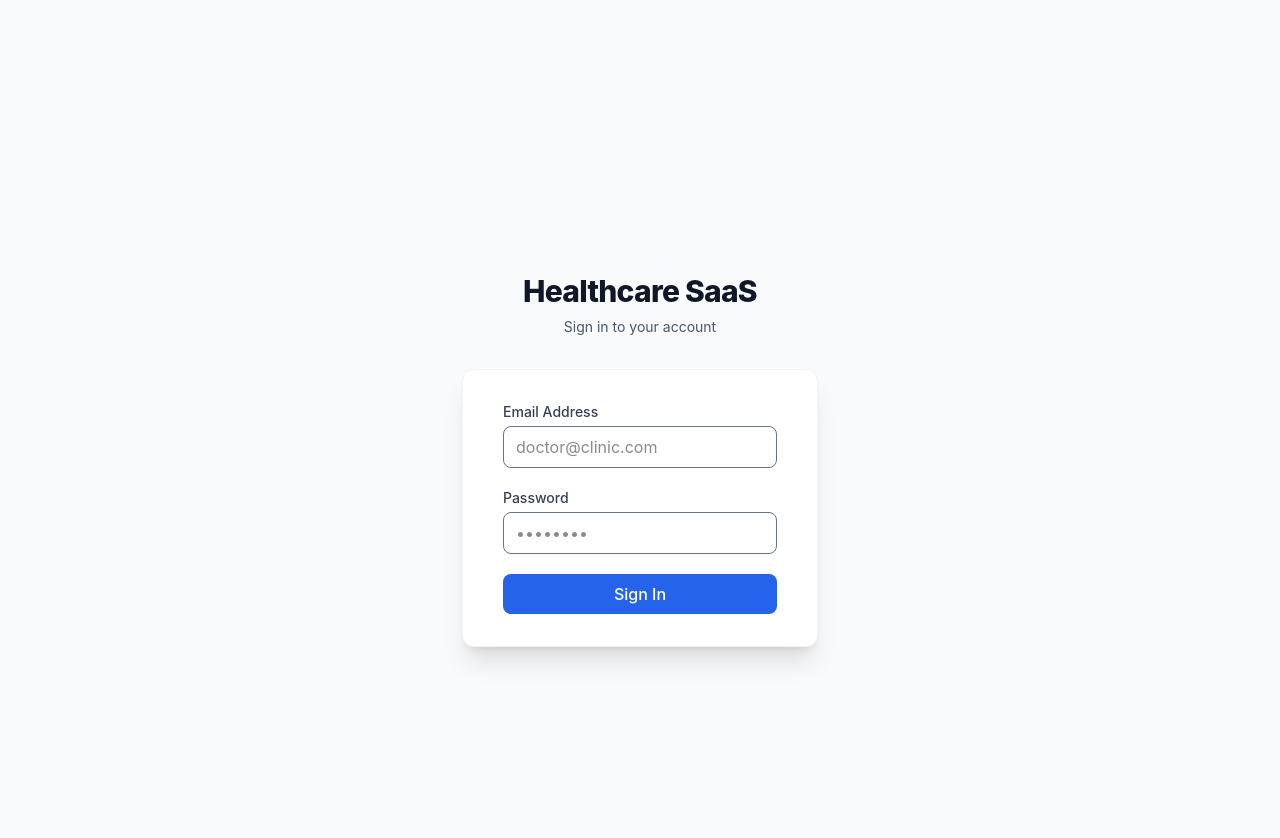
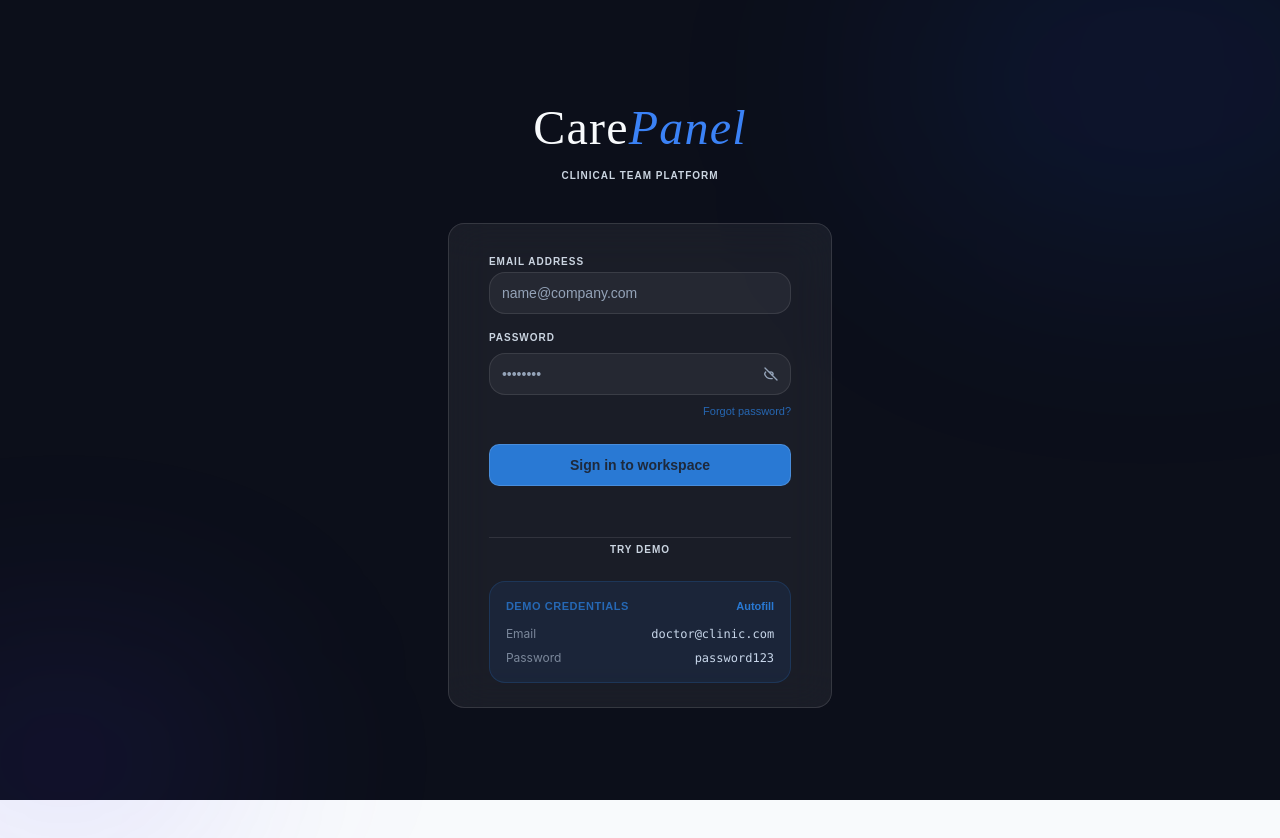
Before and after one commit to 22-vanshika/CarePanel, a React (Vite) app: page /login in a window 1280 px wide. Shown: the top 838 px of the page. Built offline with nearby package versions, Linux system fonts and the light colour scheme; no server answers.

Commit message:
feat: redesign login page with 3D background animation and enhanced form styling

```diff
--- a/package.json
+++ b/package.json
@@ -10,6 +10,7 @@
     "preview": "vite preview"
   },
   "dependencies": {
+    "@splinetool/react-spline": "^4.1.0",
     "axios": "^1.15.2",
     "firebase": "^12.12.1",
     "react": "^19.2.5",
--- a/src/modules/auth/components/ForgotPasswordForm.tsx
+++ /dev/null
@@ -1 +0,0 @@
-// Renders the UI for capturing a user's email for password reset.
--- /dev/null
+++ b/src/modules/auth/components/LoginBackground.tsx
@@ -0,0 +1,30 @@
+import React, { useState } from 'react';
+import Spline from '@splinetool/react-spline';
+
+const LoginBackground: React.FC = () => {
+  const [isLoaded, setIsLoaded] = useState(false);
+
+  return (
+    <div className="fixed inset-0 z-0 w-full h-full bg-[#0a0a0f] transition-colors duration-1000">
+      <style>{`
+        a[href*="spline.design"] { display: none !important; }
+      `}</style>
+      <div className={`w-full h-full transition-opacity duration-1000 ${isLoaded ? 'opacity-100' : 'opacity-0'} pointer-events-none`}>
+        <Spline
+          scene="https://prod.spline.design/CPFheZlqeAQf8NFX/scene.splinecode"
+          className="w-full h-full"
+          onLoad={() => setIsLoaded(true)}
+        />
+      </div>
+
+      {/* Subtle Dark Overlay to ensure text readability */}
+      <div className="absolute inset-0 bg-slate-900/40 pointer-events-none" />
+
+      {/* Abstract static light spots for extra flair (removed animation) */}
+      <div className="absolute top-[-10%] right-[-10%] w-[40%] h-[40%] bg-blue-600/10 blur-[120px] rounded-full pointer-events-none" />
+      <div className="absolute bottom-[-10%] left-[-10%] w-[30%] h-[30%] bg-indigo-600/10 blur-[100px] rounded-full pointer-events-none" />
+    </div>
+  );
+};
+
+export default LoginBackground;
--- a/src/modules/auth/components/LoginForm.tsx
+++ b/src/modules/auth/components/LoginForm.tsx
@@ -10,6 +10,7 @@ interface LoginFormProps {
 const LoginForm: React.FC<LoginFormProps> = ({ onSubmit, isLoading, error }) => {
   const [email, setEmail] = useState('');
   const [password, setPassword] = useState('');
+  const [showPassword, setShowPassword] = useState(false);
 
   const handleSubmit = (e: React.FormEvent) => {
     e.preventDefault();
@@ -18,16 +19,25 @@ const LoginForm: React.FC<LoginFormProps> = ({ onSubmit, isLoading, error }) =>
     }
   };
 
+  const handleAutofillDemo = () => {
+    setEmail('doctor@clinic.com');
+    setPassword('password123');
+  };
+
   return (
-    <form onSubmit={handleSubmit} className="w-full max-w-sm space-y-5">
+    <div className="w-full space-y-6">
+      <form onSubmit={handleSubmit} className="space-y-4">
         {error && (
-        <div className="bg-red-50 border-l-4 border-red-500 text-red-700 p-4 rounded shadow-sm text-sm" role="alert">
+          <div className="text-[var(--color-error)] px-3 py-2 text-sm pt-sans-bold animate-shake flex items-center gap-2">
+            <svg className="w-4 h-4" fill="none" stroke="currentColor" viewBox="0 0 24 24">
+              <path strokeLinecap="round" strokeLinejoin="round" strokeWidth={2} d="M12 8v4m0 4h.01M21 12a9 9 0 11-18 0 9 9 0 0118 0z" />
+            </svg>
             {error}
           </div>
         )}
 
-      <div>
-        <label className="block text-sm font-medium text-gray-700 mb-1" htmlFor="email">
+        <div className="space-y-2">
+          <label className="text-[10px] pt-sans-bold text-[var(--color-text-muted)] uppercase tracking-widest" htmlFor="email">
             Email Address
           </label>
           <input
@@ -37,35 +47,105 @@ const LoginForm: React.FC<LoginFormProps> = ({ onSubmit, isLoading, error }) =>
             onChange={(e) => setEmail(e.target.value)}
             required
             disabled={isLoading}
-          className="input-field disabled:bg-gray-50 disabled:text-gray-500"
-          placeholder="doctor@clinic.com"
+            className="w-full bg-white/[0.05] border border-white/10 rounded-lg px-3 py-2.5 text-sm text-[var(--color-text)] focus:outline-none focus:border-[var(--color-primary)] focus:bg-white/[0.08] transition-colors placeholder:text-[var(--color-secondary)] pt-sans-regular"
+            placeholder="name@company.com"
           />
         </div>
 
-      <div>
-        <label className="block text-sm font-medium text-gray-700 mb-1" htmlFor="password">
+        <div className="space-y-2">
+          <div className="flex justify-between items-center">
+            <label className="text-[10px] pt-sans-bold text-[var(--color-text-muted)] uppercase tracking-widest" htmlFor="password">
               Password
             </label>
+          </div>
+          <div className="relative group">
             <input
               id="password"
-          type="password"
+              type={showPassword ? "text" : "password"}
               value={password}
               onChange={(e) => setPassword(e.target.value)}
               required
               disabled={isLoading}
-          className="input-field disabled:bg-gray-50 disabled:text-gray-500"
+              className="w-full bg-white/[0.05] border border-white/10 rounded-lg pl-3 pr-10 py-2.5 text-sm text-[var(--color-text)] focus:outline-none focus:border-[var(--color-primary)] focus:bg-white/[0.08] transition-colors placeholder:text-[var(--color-secondary)] pt-sans-regular"
               placeholder="••••••••"
             />
+            <button
+              type="button"
+              onClick={() => setShowPassword(!showPassword)}
+              className="absolute inset-y-0 right-0 pr-3 flex items-center z-10 text-[var(--color-secondary)] hover:text-white transition-colors cursor-pointer"
+            >
+              {showPassword ? (
+                <svg className="w-4 h-4" fill="none" stroke="currentColor" viewBox="0 0 24 24">
+                  <path strokeLinecap="round" strokeLinejoin="round" strokeWidth={2} d="M15 12a3 3 0 11-6 0 3 3 0 016 0z" />
+                  <path strokeLinecap="round" strokeLinejoin="round" strokeWidth={2} d="M2.458 12C3.732 7.943 7.523 5 12 5c4.478 0 8.268 2.943 9.542 7-1.274 4.057-5.064 7-9.542 7-4.477 0-8.268-2.943-9.542-7z" />
+                </svg>
+              ) : (
+                <svg className="w-4 h-4" fill="none" stroke="currentColor" viewBox="0 0 24 24">
+                  <path strokeLinecap="round" strokeLinejoin="round" strokeWidth={2} d="M13.875 18.825A10.05 10.05 0 0112 19c-4.478 0-8.268-2.943-9.543-7a9.97 9.97 0 011.563-3.029m5.858.908a3 3 0 114.243 4.243M9.878 9.878l4.242 4.242M9.88 9.88l-3.29-3.29m7.532 7.532l3.29 3.29M3 3l18 18" />
+                </svg>
+              )}
+            </button>
+          </div>
+          <div className="flex justify-end mt-1">
+            <a href="#" className="text-[11px] pt-sans-regular text-[#2979d4] hover:underline opacity-80">
+              Forgot password?
+            </a>
+          </div>
         </div>
 
         <button
           type="submit"
           disabled={isLoading}
-        className="w-full btn-primary disabled:opacity-70 disabled:cursor-not-allowed"
+          className="w-full bg-[#2979d4] hover:bg-[#2368b8] text-[var(--color-surface)] pt-sans-bold py-2.5 mt-6 rounded-[10px] border border-white/15 transition-all active:scale-[0.98] disabled:opacity-70 disabled:cursor-not-allowed flex items-center justify-center gap-2 text-sm"
         >
-        {isLoading ? 'Signing in...' : 'Sign In'}
+          {isLoading ? (
+            <>
+              <svg className="animate-spin h-4 w-4 text-white" fill="none" viewBox="0 0 24 24">
+                <circle className="opacity-25" cx="12" cy="12" r="10" stroke="currentColor" strokeWidth="4" />
+                <path className="opacity-75" fill="currentColor" d="M4 12a8 8 0 018-8V0C5.373 0 0 5.373 0 12h4zm2 5.291A7.962 7.962 0 014 12H0c0 3.042 1.135 5.824 3 7.938l3-2.647z" />
+              </svg>
+              Signing in...
+            </>
+          ) : (
+            'Sign in to workspace'
+          )}
         </button>
       </form>
+
+      <div className="pt-6 mt-8 relative">
+        <div className="absolute inset-0 flex items-center" aria-hidden="true">
+          <div className="w-full border-t border-white/10"></div>
+        </div>
+        <div className="relative flex justify-center">
+          <span className="px-2 bg-transparent text-[10px] pt-sans-bold text-[var(--color-text-muted)] uppercase tracking-widest bg-[#151515]">
+            Try Demo
+          </span>
+        </div>
+      </div>
+
+      <div className="mt-6 bg-[#2979d4]/10 border border-[#2979d4]/20 rounded-lg p-4">
+        <div className="flex items-center justify-between mb-3">
+          <span className="text-[11px] pt-sans-bold text-[#2979d4]/80 uppercase tracking-wider">Demo Credentials</span>
+          <button
+            type="button"
+            onClick={handleAutofillDemo}
+            className="text-[11px] text-[#2979d4] pt-sans-bold hover:underline"
+          >
+            Autofill
+          </button>
+        </div>
+        <div className="text-xs space-y-2 font-mono text-blue-100/90">
+          <div className="flex justify-between items-center">
+            <span className="font-sans text-blue-100/50">Email</span>
+            <span>doctor@clinic.com</span>
+          </div>
+          <div className="flex justify-between items-center">
+            <span className="font-sans text-blue-100/50">Password</span>
+            <span>password123</span>
+          </div>
+        </div>
+      </div>
+    </div>
   );
 };
 
--- a/src/modules/auth/pages/LoginPage.tsx
+++ b/src/modules/auth/pages/LoginPage.tsx
@@ -2,6 +2,7 @@ import React, { useEffect } from 'react';
 import { useNavigate } from 'react-router-dom';
 import { useAuth } from '../hooks/useAuth';
 import LoginForm from '../components/LoginForm';
+import LoginBackground from '../components/LoginBackground';
 
 const LoginPage: React.FC = () => {
   const { user, isLoading, error, login } = useAuth();
@@ -14,18 +15,20 @@ const LoginPage: React.FC = () => {
   }, [user, navigate]);
 
   return (
-    <div className="min-h-screen bg-gray-50 flex flex-col justify-center py-12 sm:px-6 lg:px-8">
-      <div className="sm:mx-auto sm:w-full sm:max-w-md">
-        <h2 className="mt-6 text-center text-3xl font-extrabold text-gray-900 tracking-tight">
-          Healthcare SaaS
+    <div data-theme="dark" className="h-screen flex flex-col py-12 sm:px-6 lg:px-8 relative overflow-hidden bg-transparent pt-sans-regular text-[var(--color-text)]">
+      <LoginBackground />
+
+      <div className="sm:mx-auto sm:w-full sm:max-w-md relative z-10 flex flex-col items-center">
+        <h2 className="mt-2 text-center text-5xl kaushan-script-regular tracking-wide">
+          Care<span className="italic text-[var(--color-primary)]">Panel</span>
         </h2>
-        <p className="mt-2 text-center text-sm text-gray-600">
-          Sign in to your account
+        <p className="mt-4 text-center text-[10px] uppercase tracking-widest text-[var(--color-text-muted)] pt-sans-bold">
+          Clinical team platform
         </p>
       </div>
 
-      <div className="mt-8 sm:mx-auto sm:w-full sm:max-w-md">
-        <div className="bg-white py-8 px-4 shadow-xl sm:rounded-xl sm:px-10 flex justify-center border border-gray-100">
+      <div className="mt-10 sm:mx-auto sm:w-full sm:max-w-md relative z-10 flex flex-col items-center">
+        <div className="w-full py-6 px-4 sm:px-10 flex flex-col bg-white/[0.06] backdrop-blur-[20px] rounded-[16px] border border-white/[0.12]">
           <LoginForm onSubmit={login} isLoading={isLoading} error={error} />
         </div>
       </div>
--- a/src/styles/globals.css
+++ b/src/styles/globals.css
@@ -1,5 +1,7 @@
 @import "tailwindcss";
 @import "./tokens.css";
+@import url('https://fonts.googleapis.com/css2?family=Kaushan+Script&display=swap');
+@import url('https://fonts.googleapis.com/css2?family=PT+Sans:ital,wght@0,400;0,700;1,400;1,700&display=swap');
 
 /* Base Resets and Variables Application */
 @layer base {
@@ -7,6 +9,7 @@
     background-color: var(--color-bg);
     color: var(--color-text);
     font-size: var(--text-base);
+    font-family: "PT Sans", sans-serif;
     transition: background-color 0.3s ease, color 0.3s ease;
   }
 }
@@ -32,4 +35,25 @@
   .input-field {
     @apply w-full bg-[var(--color-surface)] border border-[var(--color-secondary)] rounded-[var(--radius-md)] px-[var(--space-3)] py-[var(--space-2)] text-[var(--color-text)] focus:outline-none focus:ring-2 focus:ring-[var(--color-primary)]/50 transition-shadow;
   }
+
+  @keyframes shake {
+    0%, 100% { transform: translateX(0); }
+    25% { transform: translateX(-5px); }
+    75% { transform: translateX(5px); }
+  }
+  .animate-shake {
+    animation: shake 0.2s ease-in-out 0s 2;
+  }
 }
+
+@layer utilities {
+  .kaushan-script-regular {
+    font-family: "Kaushan Script", cursive;
+    font-weight: 400;
+    font-style: normal;
+  }
+  .pt-sans-regular { font-family: "PT Sans", sans-serif; font-weight: 400; font-style: normal; }
+  .pt-sans-bold { font-family: "PT Sans", sans-serif; font-weight: 700; font-style: normal; }
+  .pt-sans-regular-italic { font-family: "PT Sans", sans-serif; font-weight: 400; font-style: italic; }
+  .pt-sans-bold-italic { font-family: "PT Sans", sans-serif; font-weight: 700; font-style: italic; }
+}
```
Also changed, not shown: src/styles/tokens.css (+18 -9 lines), 1 other file (tests, documents, lock files or other folders). Lines whose indentation alone changed are shown as unchanged.
